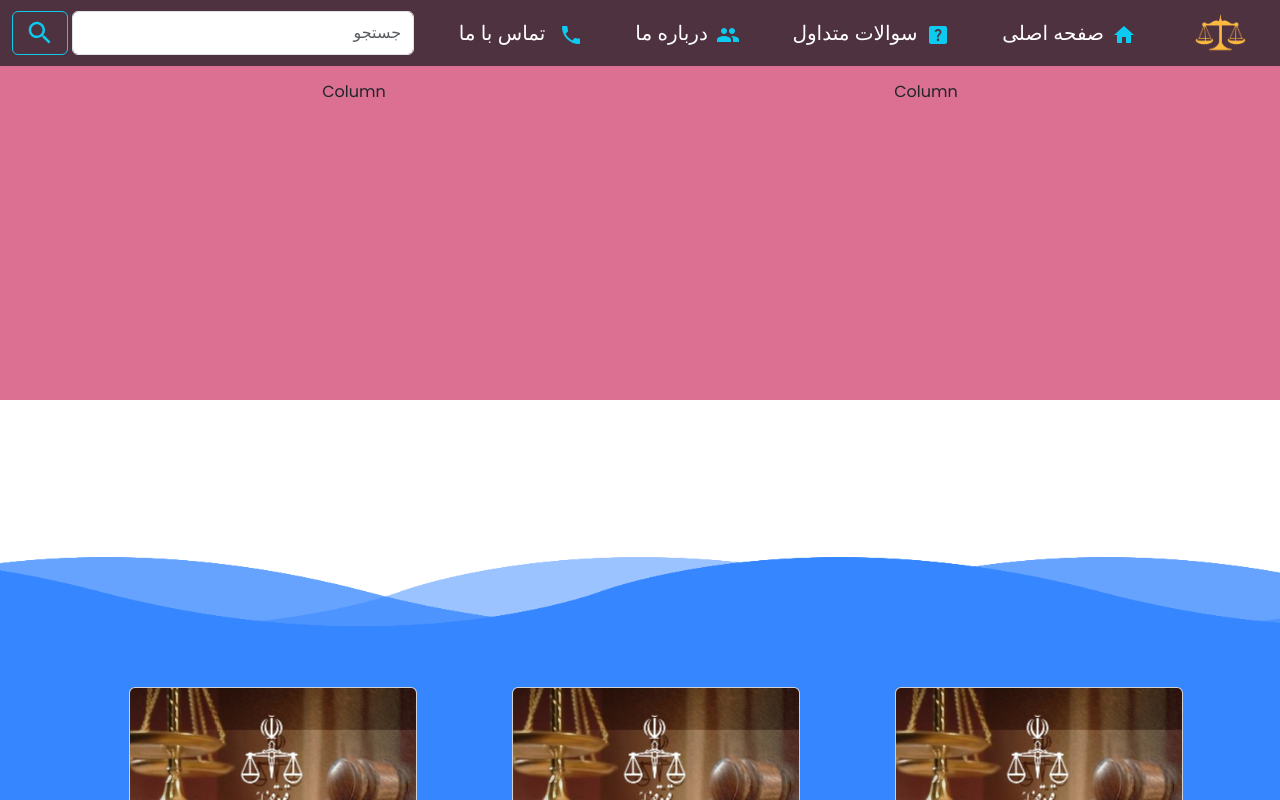
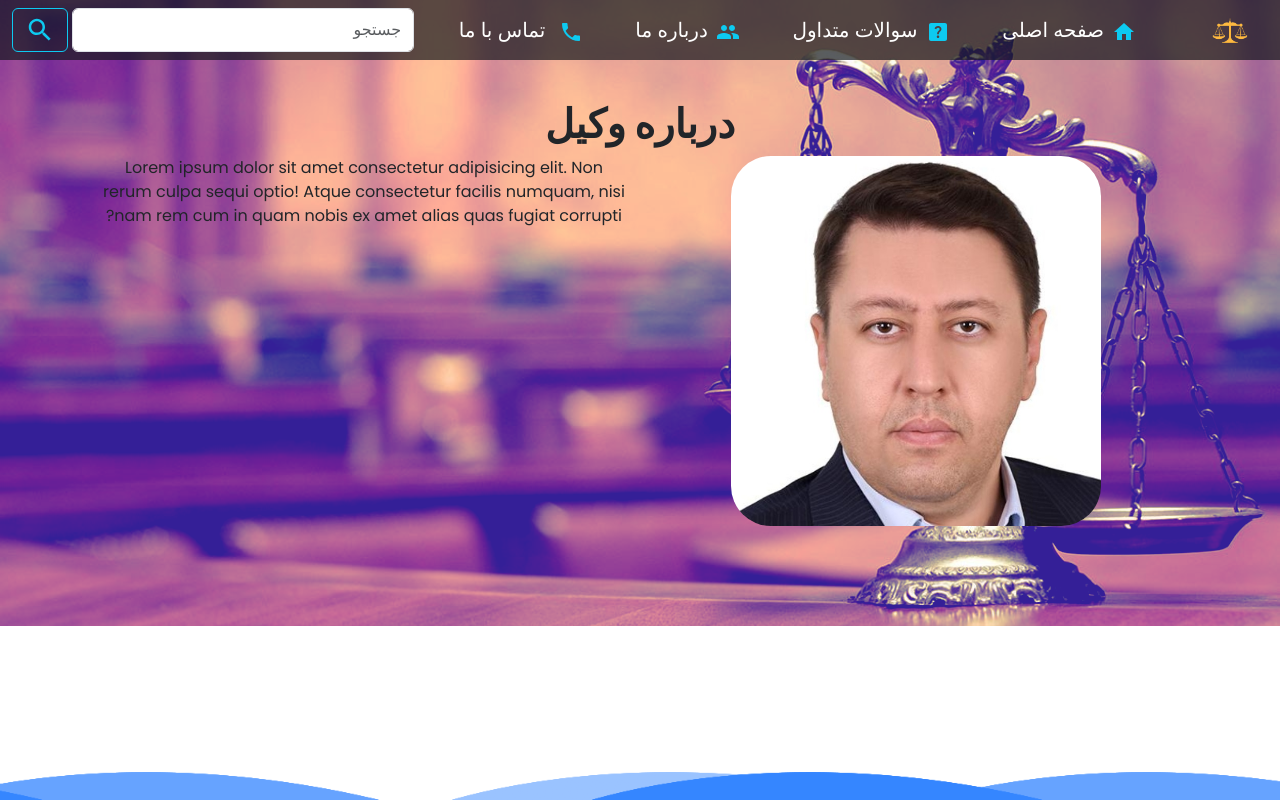
Before and after one commit to s-m-jan/faribasApp, a React (Create React App) app: page /about in a window 1280 px wide. Shown: the top 800 px of the page. Built offline with nearby package versions, Linux system fonts and the light colour scheme.

Commit message:
About us Page almost finished

```diff
--- a/src/components/Navbar/Navbar.jsx
+++ b/src/components/Navbar/Navbar.jsx
@@ -28,7 +28,7 @@ export default function Navbar() {
 
 
  <div className="container-fluid">
-<nav className="navbar navbar-expand-lg fixed-top " style={{backgroundColor: "rgba(21,25,29,.7)"}} >
+<nav className="navbar navbar-expand-lg fixed-top" style={{backgroundColor: "rgba(21,25,29,.7)"}} >
       <div className="container-fluid">
       <span  class="navbar-brand" href="#"><img style={{maxHeight: '40px'}} src={logo} alt="logo" /></span>
       <Link to="/" style={linkStyle}>
--- a/src/components/footer/Footer.module.css
+++ b/src/components/footer/Footer.module.css
@@ -9,11 +9,10 @@
 }
 
 .footerContainer{
-    margin-top: 10px;
     display: flex;
     justify-content: flex-end;
     align-items: flex-end;
-    height: 900px;
+    min-height: 900px;
     background: #fff;
 }
 
@@ -138,3 +137,9 @@ footer #wave4{
         background-position-x: 1000px;
     }
 }
+
+@media screen and (max-width: 1000px) {
+    .footerContainer{
+        margin-top: 100px;
+    }
+}
--- a/src/pages/AboutUs/AboutUs.jsx
+++ b/src/pages/AboutUs/AboutUs.jsx
@@ -1,18 +1,25 @@
-import React from 'react'
-import styled from './AboutUs.module.css'
-
+import React from "react";
+import styled from "./AboutUs.module.css";
+import sajjadImage from "./../../assets/images/sajjad.jpg";
 
 export default function AboutUs() {
   return (
-    <div className= {`container-fluid text-center ${styled.aboutUs}`}>
-    <div className="row ">
-      <div className="col-lg-6">
-        Column
+    <div className={`container-fluid text-center ${styled.aboutUs}`}>
+      <div className="row">
+        <div className="col-12">
+          <h1 className="fw-bold">درباره وکیل</h1>
+        </div>
       </div>
-      <div className="col-lg-6">
-        Column
+      <div className="row ">
+        <div className="col-lg-6">
+          <div>
+            <img  src={sajjadImage} alt="Sajjad Afkhami" />
+          </div>
+        </div>
+        <div className="col-lg-6">
+        Lorem ipsum dolor sit amet consectetur adipisicing elit. Non rerum culpa sequi optio! Atque consectetur facilis numquam, nisi nam rem cum in quam nobis ex amet alias quas fugiat corrupti?
+        </div>
       </div>
     </div>
-  </div>
-  )
+  );
 }
--- a/src/pages/AboutUs/AboutUs.module.css
+++ b/src/pages/AboutUs/AboutUs.module.css
@@ -1,5 +1,13 @@
 .aboutUs{
-    background-color: palevioletred;
-    padding: 80px;
-    min-height: 400px;
+    background-image: url("./../../assets/images/aboutBg.jpg");
+    background-size:cover;
+    background-color: #341f97;
+    background-blend-mode:lighten;
+    padding: 100px;
+    background-attachment: fixed;
 }
+
+img{
+    width: 70%;
+    border-radius: 40px;
+}
```
Also changed, not shown: src/assets/images/aboutBg.jpg (added).
